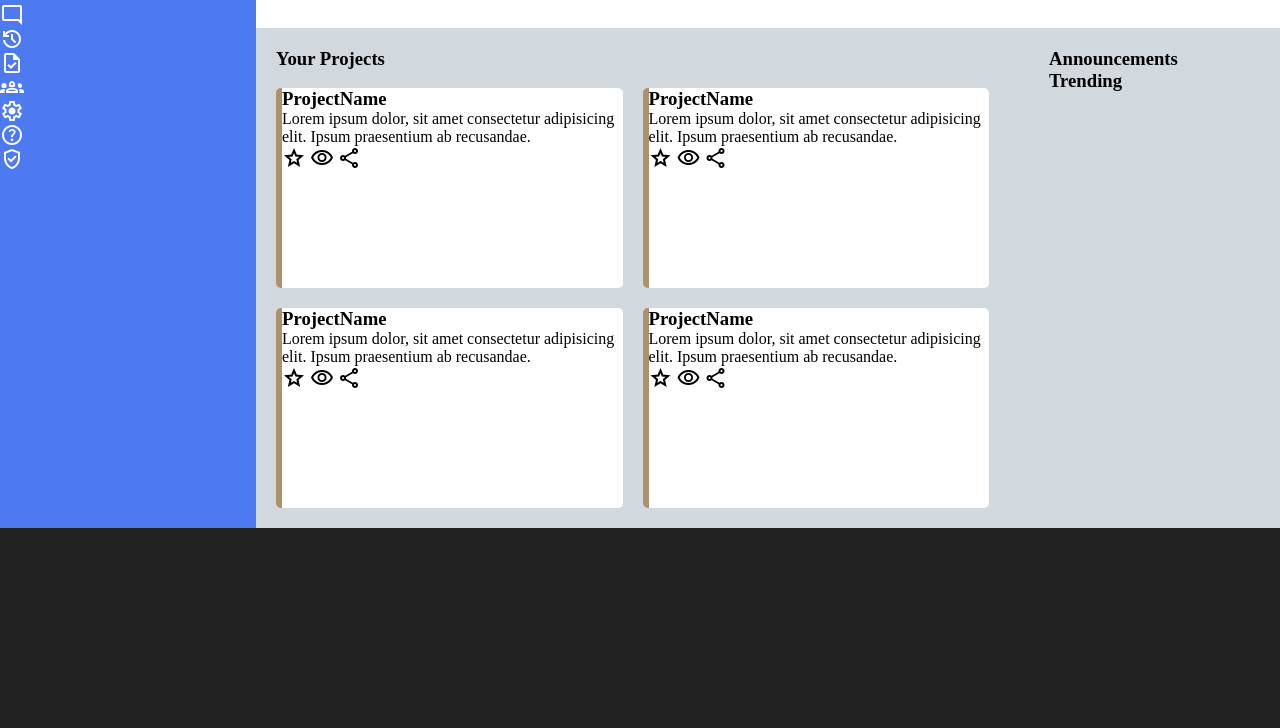
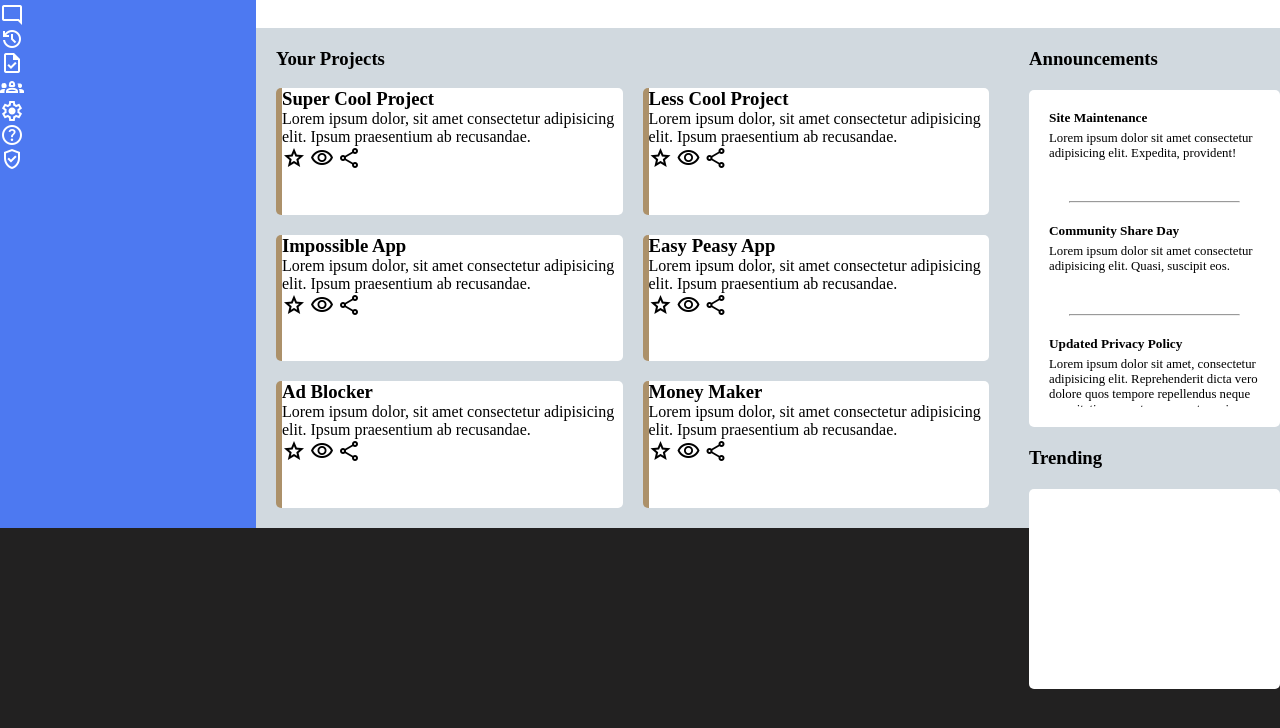
Before and after one commit to gniht/admin-dashboard, a plain HTML site: page index.html in a window 1280 px wide. Shown: the part 72-800 px from the top of the page. Drawn offline with nearby package versions, Linux system fonts and the light colour scheme.

Commit message:
added two more dummy projects and trending section placeholder

```diff
--- a/index.html
+++ b/index.html
@@ -67,13 +67,24 @@
       <h3 class="projects-title">Your Projects</h3>
       <div class="right-sidebar">
         <h3>Announcements</h3>
-        <div class="announcements"></div>
+        <div class="announcements">
+          <h5>Site Maintenance</h5>
+          <p>Lorem ipsum dolor sit amet consectetur adipisicing elit. Expedita, provident!</p>
+          <hr>
+          <h5>Community Share Day</h5>
+          <p>Lorem ipsum dolor sit amet consectetur adipisicing elit. Quasi, suscipit eos.</p>
+          <hr>
+          <h5>Updated Privacy Policy</h5>
+          <p>Lorem ipsum dolor sit amet, consectetur adipisicing elit. Reprehenderit dicta vero dolore quos tempore repellendus neque exercitationem autem quaerat maxime natus explicabo assumenda facilis amet, nemo soluta voluptate, modi aut veritatis unde beatae similique harum. Praesentium cupiditate ex, sed debitis magnam voluptatum.</p>
+        </div>
         <h3>Trending</h3>
-        <div class="trending"></div>
+        <div class="trending">
+
+        </div>
       </div>
       <div class="projects">
         <div class="project">
-          <h3>ProjectName</h3>
+          <h3>Super Cool Project</h3>
 
           <p>Lorem ipsum dolor, sit amet consectetur adipisicing elit. Ipsum praesentium ab recusandae.</p>
 
@@ -88,7 +99,7 @@
           </span>
         </div>
         <div class="project">
-          <h3>ProjectName</h3>
+          <h3>Less Cool Project</h3>
           <p>Lorem ipsum dolor, sit amet consectetur adipisicing elit. Ipsum praesentium ab recusandae.</p>
 
           <span class="material-symbols-outlined">
@@ -102,7 +113,7 @@
           </span>
         </div>
         <div class="project">
-          <h3>ProjectName</h3>
+          <h3>Impossible App</h3>
           <p>Lorem ipsum dolor, sit amet consectetur adipisicing elit. Ipsum praesentium ab recusandae.</p>
 
           <span class="material-symbols-outlined">
@@ -116,7 +127,35 @@
           </span>
         </div>
         <div class="project">
-          <h3>ProjectName</h3>
+          <h3>Easy Peasy App</h3>
+          <p>Lorem ipsum dolor, sit amet consectetur adipisicing elit. Ipsum praesentium ab recusandae.</p>
+
+          <span class="material-symbols-outlined">
+          star
+          </span>
+          <span class="material-symbols-outlined">
+            visibility
+          </span>
+          <span class="material-symbols-outlined">
+              share
+          </span>
+        </div>
+        <div class="project">
+          <h3>Ad Blocker</h3>
+          <p>Lorem ipsum dolor, sit amet consectetur adipisicing elit. Ipsum praesentium ab recusandae.</p>
+
+          <span class="material-symbols-outlined">
+          star
+          </span>
+          <span class="material-symbols-outlined">
+            visibility
+          </span>
+          <span class="material-symbols-outlined">
+              share
+          </span>
+        </div>
+        <div class="project">
+          <h3>Money Maker</h3>
           <p>Lorem ipsum dolor, sit amet consectetur adipisicing elit. Ipsum praesentium ab recusandae.</p>
 
           <span class="material-symbols-outlined">
--- a/style.css
+++ b/style.css
@@ -68,6 +68,7 @@ header {
 .project {
   border-left: 6px solid rgb(172, 145, 106);
   border-radius: 5px;
+  height: minmax(100px, 200px);
   background-color: white;
   word-wrap: wrap;
 }
@@ -78,6 +79,38 @@ header {
 }
 
 .right-sidebar {
-  margin: 20px;
+  margin: 0px;
   grid-column: 2/3;
 }
+
+.announcements {
+  border-radius: 5px;
+  padding: 20px;
+  background-color: white;
+}
+
+.right-sidebar h3 {
+  margin: 20px 0;
+}
+
+.right-sidebar hr {
+  margin: 20px;
+  color: lightgrey;
+}
+
+.right-sidebar h5 {
+  margin-bottom: 5px;
+}
+
+.right-sidebar p {
+  font-size: .8rem;
+  overflow: scroll;
+  text-overflow: ellipsis;
+  height: 50px;
+}
+
+.trending {
+  background-color: white;
+  border-radius: 5px;
+  height: 200px;
+}
```
